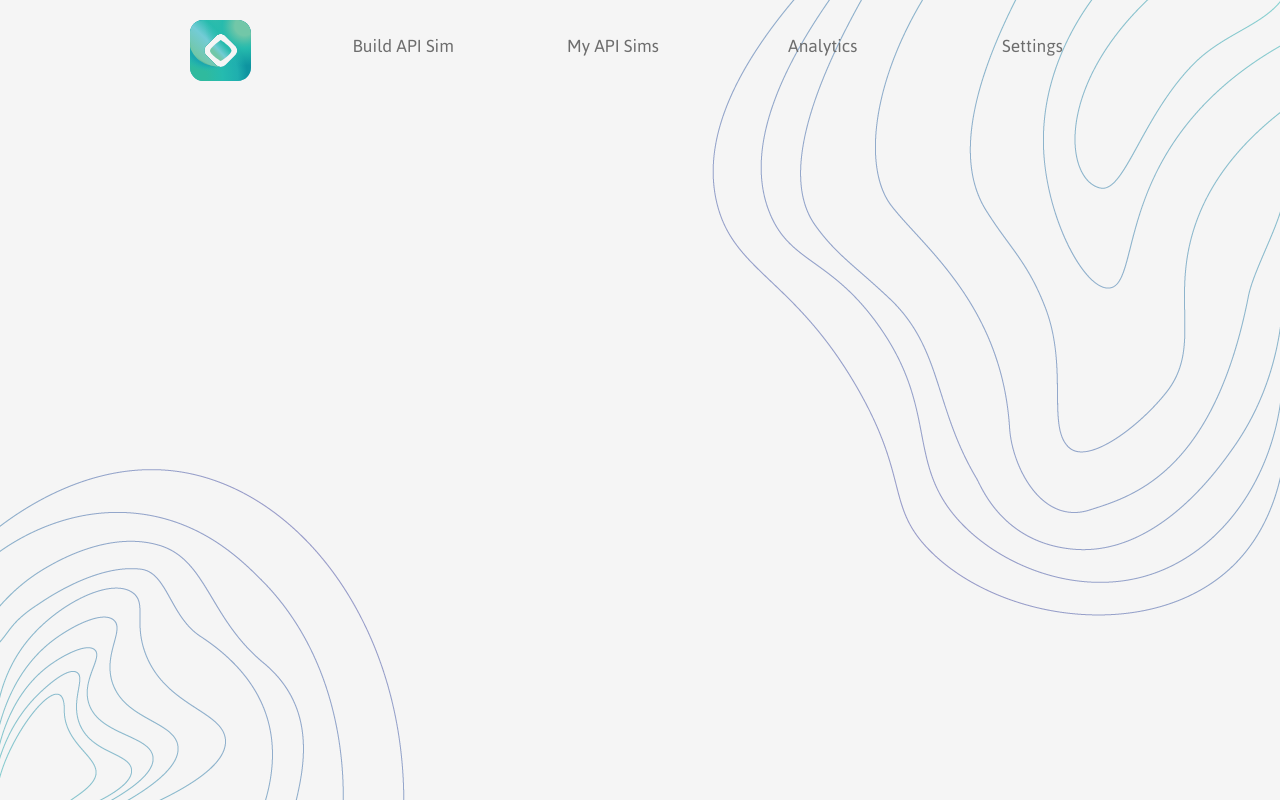
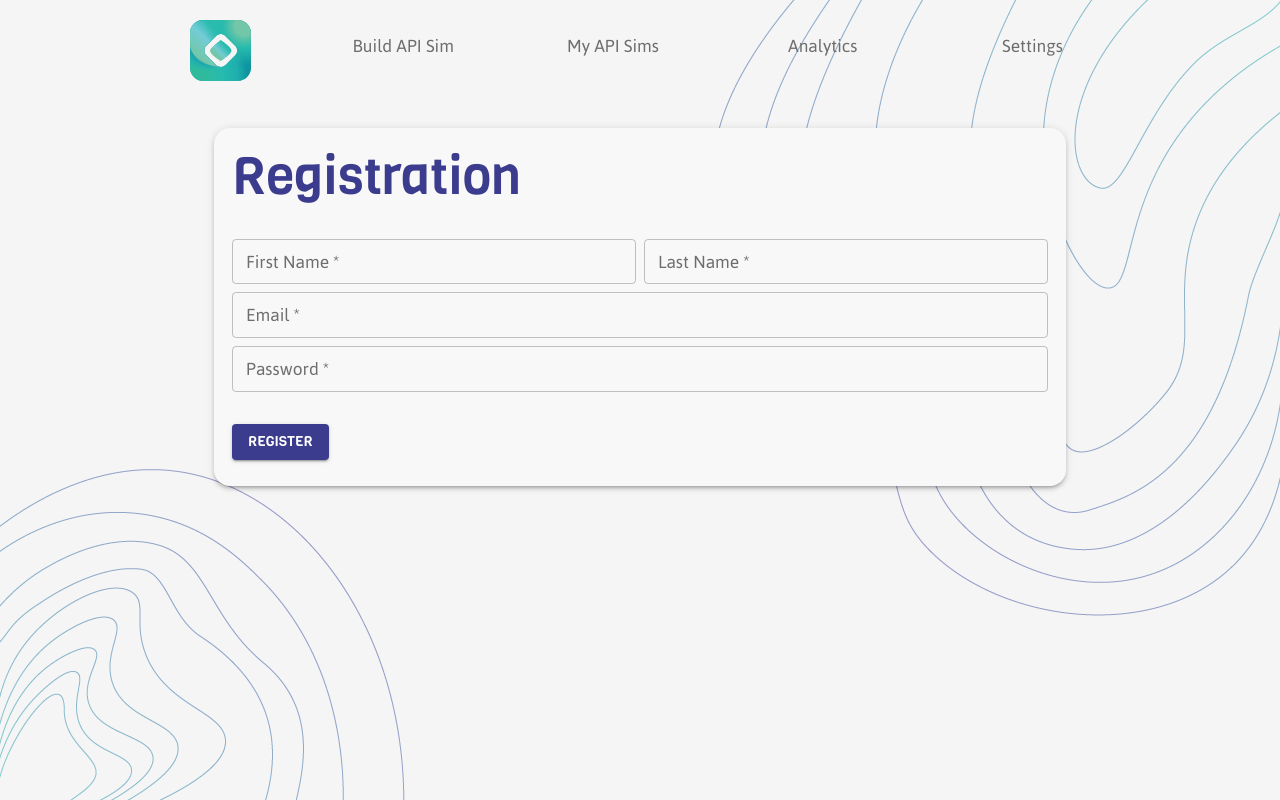
Before and after one commit to tritech-software-solutions/echo-api-frontend, a React (Create React App) app: page /registration in a window 1280 px wide. Built offline with nearby package versions, Linux system fonts and the light colour scheme.

Commit message:
Added basic registration page

```diff
--- a/src/App.tsx
+++ b/src/App.tsx
@@ -12,6 +12,7 @@ import Analytics from "./modules/pages/analytics/Analytics";
 import { ThemeProvider, createTheme } from "@mui/material/styles";
 import CssBaseline from "@mui/material/CssBaseline";
 import { fontSize } from "@mui/system";
+import Registration from "./modules/pages/registration/Registration";
 
 const lightTheme = createTheme({
     palette: {
@@ -157,6 +158,7 @@ function App() {
                             <Route path={"/view"} element={<EndpointViewer />} />
                             <Route path={"/analytics"} element={<Analytics />} />
                             <Route path={"/settings"} element={<Settings />} />
+                            <Route path={"/registration"} element={<Registration />} />
                         </Routes>
                     </div>
                 </Router>
--- /dev/null
+++ b/src/modules/pages/registration/Registration.tsx
@@ -0,0 +1,105 @@
+import "./Registration.css";
+
+import { Box, Container, Stack } from "@mui/system";
+import React from "react";
+import { Button, Card, CardContent, CardHeader, TextField, Typography } from "@mui/material";
+import { stat } from "fs";
+
+type Props = {};
+
+type State = {
+    firstName: string;
+    lastName: string;
+    email: string;
+    password: string;
+};
+
+type KeysMatching<T, V> = { [K in keyof T]-?: T[K] extends V ? K : never }[keyof T];
+
+class Registration extends React.Component<Props, State> {
+    constructor(props: Props) {
+        super(props);
+
+        this.getTextInputHandler = this.getTextInputHandler.bind(this);
+        this.submit = this.submit.bind(this);
+
+        this.state = {
+            firstName: "",
+            lastName: "",
+            email: "",
+            password: "",
+        };
+    }
+
+    render() {
+        return (
+            <Container sx={{ flexGrow: 1 }} maxWidth="md">
+                <Card>
+                    <CardContent>
+                        <Typography variant="h1" color="primary">
+                            Registration
+                        </Typography>
+                    </CardContent>
+                    <CardContent>
+                        <Stack direction={"column"} gap={1}>
+                            <Stack direction={"row"} gap={1}>
+                                <TextField
+                                    id={`first-name-input`}
+                                    label="First Name"
+                                    variant="outlined"
+                                    required
+                                    value={this.state.firstName}
+                                    onChange={this.getTextInputHandler("firstName")}
+                                    fullWidth
+                                />
+                                <TextField
+                                    id={`last-name-input`}
+                                    label="Last Name"
+                                    variant="outlined"
+                                    required
+                                    value={this.state.lastName}
+                                    onChange={this.getTextInputHandler("lastName")}
+                                    fullWidth
+                                />
+                            </Stack>
+                            <TextField
+                                id={`email-input`}
+                                label="Email"
+                                variant="outlined"
+                                required
+                                value={this.state.email}
+                                onChange={this.getTextInputHandler("email")}
+                            />
+                            <TextField
+                                id={`password-input`}
+                                label="Password"
+                                variant="outlined"
+                                required
+                                value={this.state.password}
+                                onChange={this.getTextInputHandler("password")}
+                            />
+                        </Stack>
+                    </CardContent>
+                    <CardContent>
+                        <Button variant="contained" color="primary" onClick={this.submit}>
+                            Register
+                        </Button>
+                    </CardContent>
+                </Card>
+            </Container>
+        );
+    }
+
+    submit() {}
+
+    getTextInputHandler(propName: KeysMatching<State, string>) {
+        return (e: React.ChangeEvent<HTMLInputElement | HTMLTextAreaElement>) => {
+            this.setState({
+                ...this.state,
+                [propName]: e.target.value,
+            });
+        };
+    }
+}
+
+export default Registration;
```
Also changed, not shown: src/modules/pages/registration/Registration.css (added).
